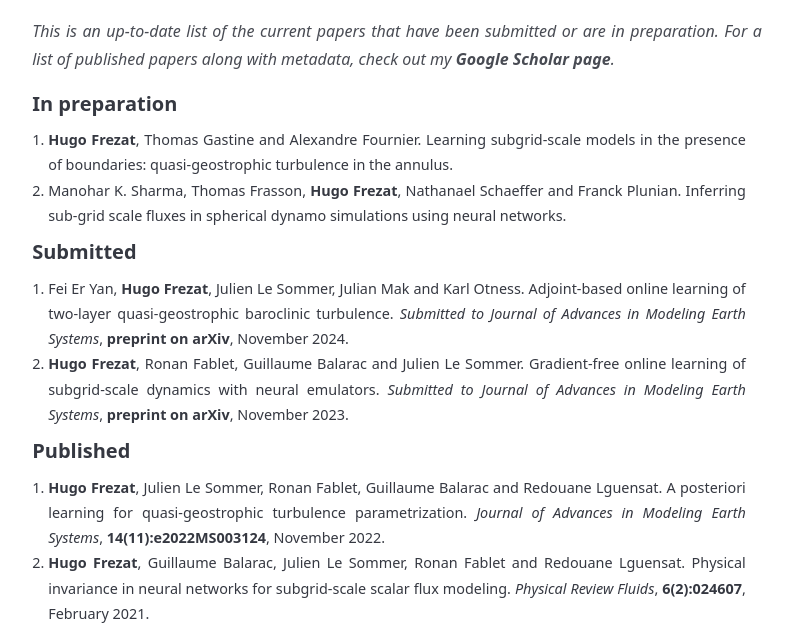
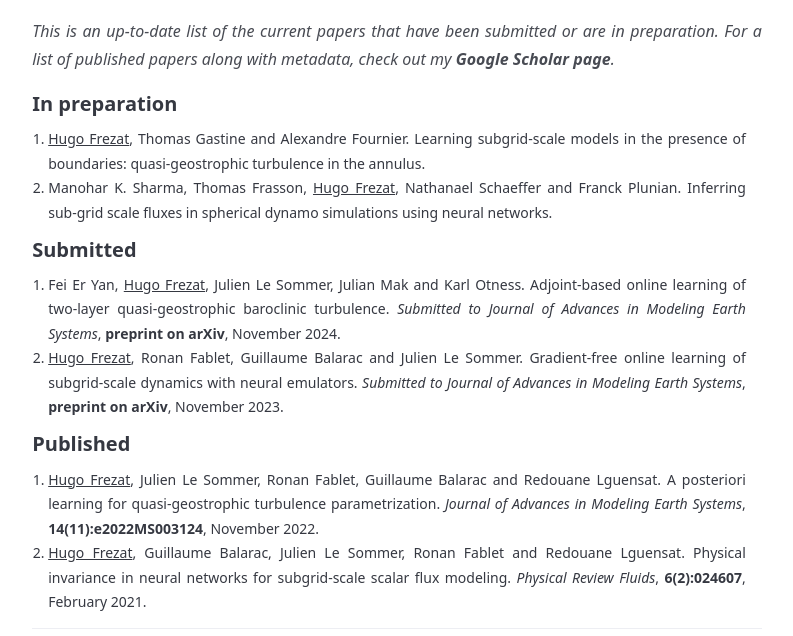
Before and after one commit to hrkz/hrkz.github.io, an Astro site: page /research in a window 1280 px wide. Shown: the part 150-786 px from the top of the page, without its empty margins (243-1036 px from the left). Built offline with nearby package versions, Linux system fonts and the light colour scheme; Astro itself is replaced by a stand-in of ours.

Commit message:
Change bold author name to underline

```diff
--- a/src/pages/about.astro
+++ b/src/pages/about.astro
@@ -20,7 +20,7 @@ import Page from '../components/Page.astro';
       I am also a strong advocate of reproducible research and believe in accessible scientific data and methodologies.
       It would probably be interesting to share step-by-step notes that allow reproducing results from my research.
     </p>
-    <h3>Academic position</h3>
+    <h2>Academic position</h2>
     <p>
       I am currently a postdoctoral researcher at <a href="https://www.ige-grenoble.fr/">Institut des Géosciences de l'Environnement (IGE)</a>,
       Grenoble, France. I am working on new numerical schemes for dynamical (climate-related) systems using neural operators.
--- a/src/pages/research.astro
+++ b/src/pages/research.astro
@@ -15,24 +15,24 @@ import Page from '../components/Page.astro';
     <h5 class="subtitle">In preparation</h5>
     <ol>
       <li>
-        <b>Hugo Frezat</b>, Thomas Gastine and Alexandre Fournier.
+        <u>Hugo Frezat</u>, Thomas Gastine and Alexandre Fournier.
         Learning subgrid-scale models in the presence of boundaries: quasi-geostrophic turbulence in the annulus.
       </li>
       <li>
-        Manohar K. Sharma, Thomas Frasson, <b>Hugo Frezat</b>, Nathanael Schaeffer and Franck Plunian.
+        Manohar K. Sharma, Thomas Frasson, <u>Hugo Frezat</u>, Nathanael Schaeffer and Franck Plunian.
         Inferring sub-grid scale fluxes in spherical dynamo simulations using neural networks.
       </li>
     </ol>
     <h5 class="subtitle">Submitted</h5>
     <ol>
       <li>
-        Fei Er Yan, <b>Hugo Frezat</b>, Julien Le Sommer, Julian Mak and Karl Otness.
+        Fei Er Yan, <u>Hugo Frezat</u>, Julien Le Sommer, Julian Mak and Karl Otness.
         Adjoint-based online learning of two-layer quasi-geostrophic baroclinic turbulence.
         <i>Submitted to Journal of Advances in Modeling Earth Systems</i>, <a href="https://arxiv.org/abs/2411.14106">preprint on arXiv</a>,
         November 2024.
       </li>
       <li>
-        <b>Hugo Frezat</b>, Ronan Fablet, Guillaume Balarac and Julien Le Sommer.
+        <u>Hugo Frezat</u>, Ronan Fablet, Guillaume Balarac and Julien Le Sommer.
         Gradient-free online learning of subgrid-scale dynamics with neural emulators.
         <i>Submitted to Journal of Advances in Modeling Earth Systems</i>, <a href="https://arxiv.org/abs/2310.19385">preprint on arXiv</a>,
         November 2023.
@@ -41,13 +41,13 @@ import Page from '../components/Page.astro';
     <h5 class="subtitle">Published</h5>
     <ol>
       <li>
-        <b>Hugo Frezat</b>, Julien Le Sommer, Ronan Fablet, Guillaume Balarac and Redouane Lguensat.
+        <u>Hugo Frezat</u>, Julien Le Sommer, Ronan Fablet, Guillaume Balarac and Redouane Lguensat.
         A posteriori learning for quasi-geostrophic turbulence parametrization.
         <i>Journal of Advances in Modeling Earth Systems</i>, <a href="https://doi.org/10.1029/2022MS003124">14(11):e2022MS003124</a>,
         November 2022.
       </li>
       <li>
-        <b>Hugo Frezat</b>, Guillaume Balarac, Julien Le Sommer, Ronan Fablet and Redouane Lguensat.
+        <u>Hugo Frezat</u>, Guillaume Balarac, Julien Le Sommer, Ronan Fablet and Redouane Lguensat.
         Physical invariance in neural networks for subgrid-scale scalar flux modeling.
         <i>Physical Review Fluids</i>, <a href="https://doi.org/10.1103/PhysRevFluids.6.024607">6(2):024607</a>,
         February 2021.
@@ -59,16 +59,18 @@ import Page from '../components/Page.astro';
 <style>
   .publications {
     .subtitle {
+      margin-block: calc(var(--spacing) * 2);
       font-weight: 600;
-      margin-block: calc(var(--spacing) * 2);
     }
+
+    /* publications list */
     ol {
+      margin-inline: calc(var(--spacing) * 5);
       list-style-type: decimal;
-      margin-inline: calc(var(--spacing) * 5);
 
       li {
         text-align: justify;
-        font-size: calc(var(--text-body) * 0.9);
+        font-size: calc(var(--text-code));
       }
     }
   }
```
